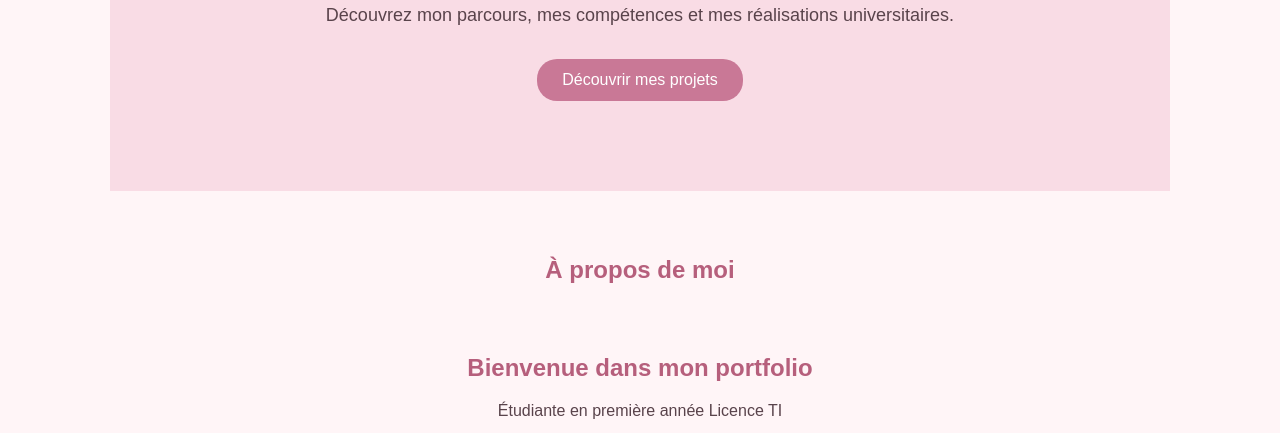
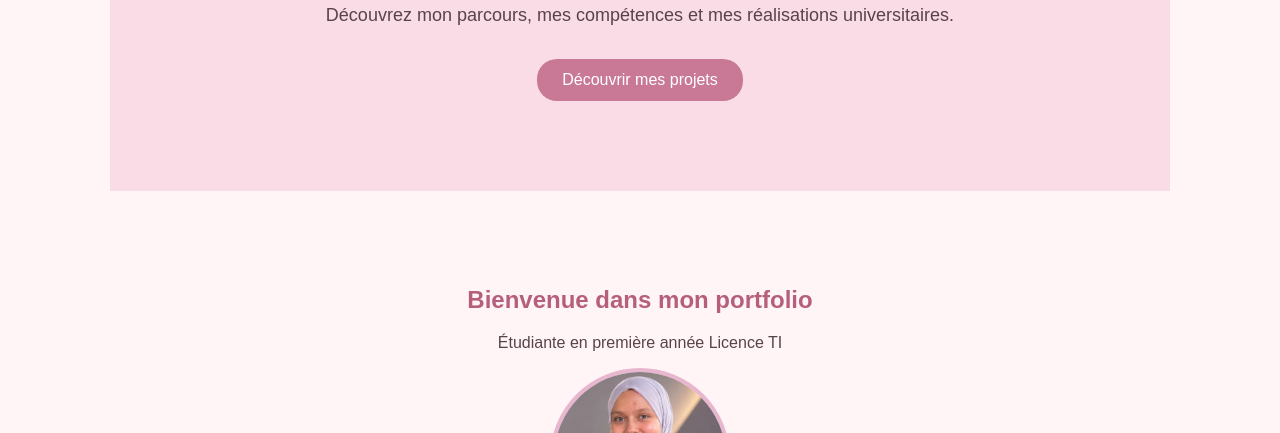
Before and after one commit to elaarzig/portfolio-numerique, a plain HTML site: page index.html in a window 1280 px wide. Shown: the part 302-735 px from the top of the page. Drawn offline with Linux system fonts and the light colour scheme.

Commit message:
Fix heading tag in index.html

```diff
--- a/index.html
+++ b/index.html
@@ -46,7 +46,7 @@
         <!-- SECTION PRESENTATION -->
         <section id="apropos">
 
-            <h2>À propos de moi</h2>
+
 
             <section class="profil">
 
```
